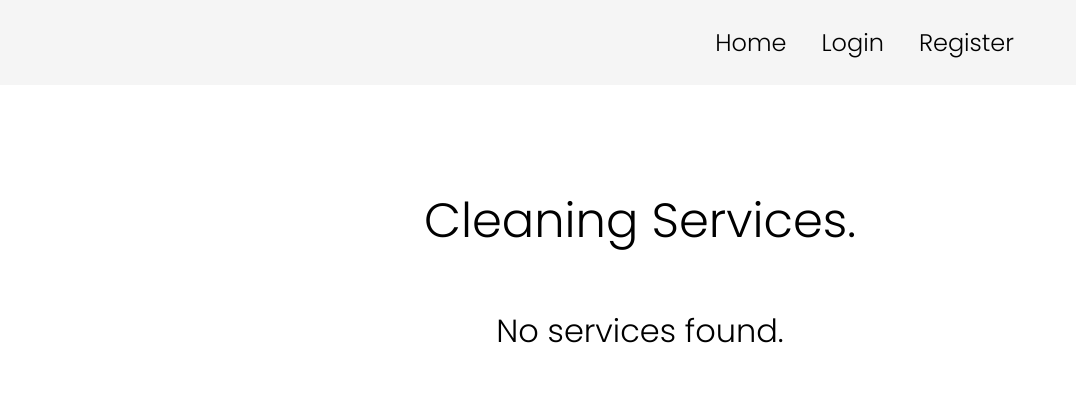
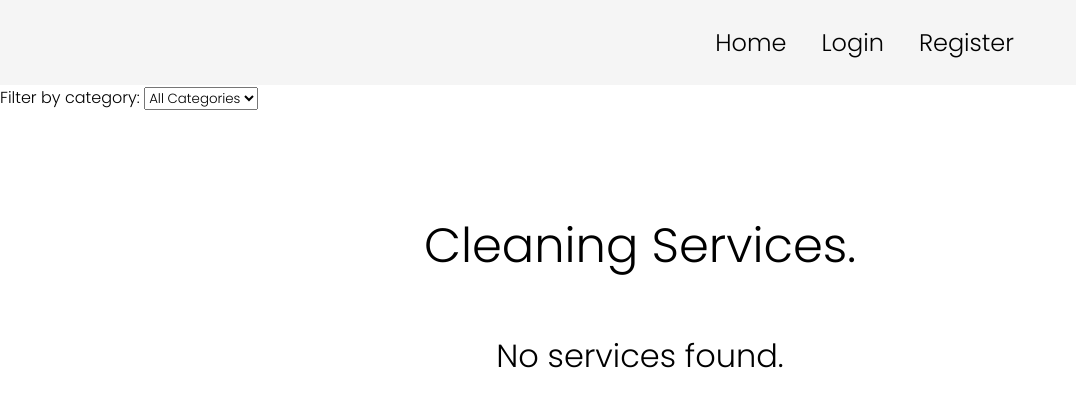
Before and after one commit to JoshuaDelosSantos/my-clean-project, a Django app: page / in a window 1280 px wide. Shown: the top 420 px of the page, without its empty margins (0-1076 px from the left). Run offline with Django 5.2, Linux system fonts and the light colour scheme; data that the repository does not hold is empty.

Commit message:
Refactor to include category filter feature

```diff
--- a/myclean/cleaning_services/templates/cleaning_services/cleaning_services.html
+++ b/myclean/cleaning_services/templates/cleaning_services/cleaning_services.html
@@ -8,6 +8,20 @@ from the static/templates/base.html for a robust front-end. -->
 <!-- 'block content' allows us to inject this html into our base.html  -->
 
 {% block content %}
+
+<div class="category-filter-bar">
+  <form method="get" action="{% url 'cleaning_services' %}" class="filter-form">
+    <label for="category-filter">Filter by category:</label>
+    <select id="category-filter" name="category" onchange="this.form.submit()">
+      <option value="all" {% if selected_category == 'all' %}selected{% endif %}>All Categories</option>
+      {% for category in categories %}
+        <option value="{{ category }}" {% if selected_category == category %}selected{% endif %}>
+          {{ category }}
+        </option>
+      {% endfor %}
+    </select>
+  </form>
+</div>
 
 <div class="cleaning-services-container">
   <div class="cleaning-services-header">
```
